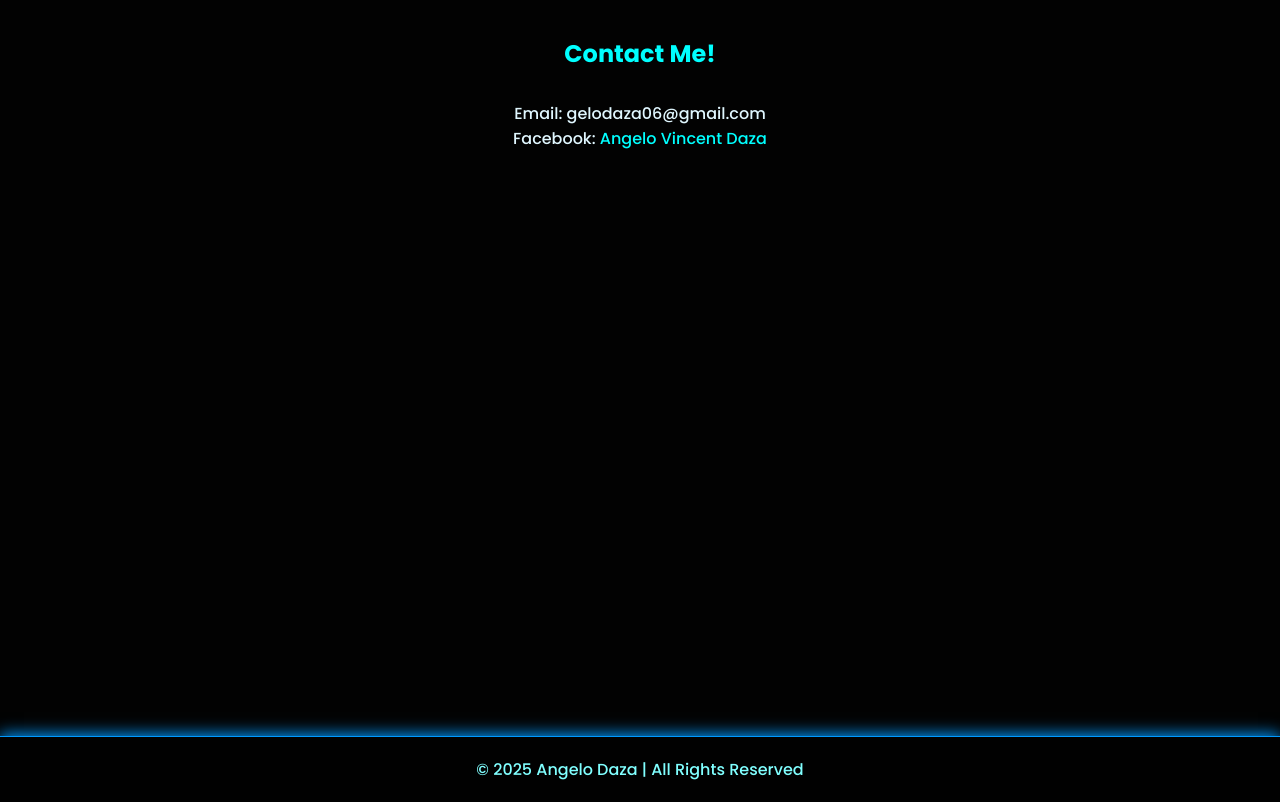
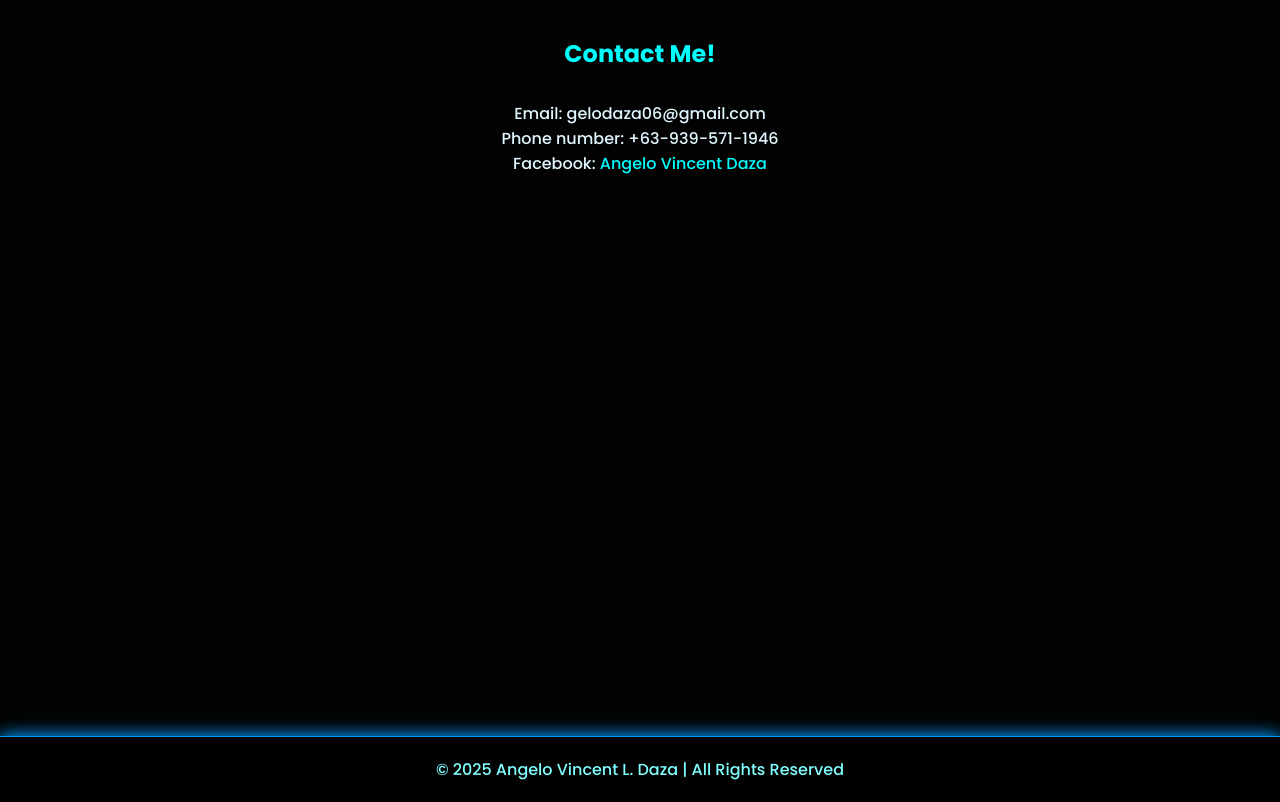
Before and after one commit to IamVincent006/gelo-portfolio, a plain HTML site: page index.html in a window 1280 px wide. Shown: the part 4680-5482 px from the top of the page. Drawn offline with Linux system fonts and the light colour scheme.

Commit message:
Update index.html

```diff
--- a/index.html
+++ b/index.html
@@ -174,6 +174,7 @@
   <section id="contact">
   <h2>Contact Me!</h2>
   <p>Email: gelodaza06@gmail.com</p>
+  <p>Phone number: +63-939-571-1946</p>
   <p>
     Facebook:
     <a href="https://www.facebook.com/gelodaza.06" target="_blank">
@@ -183,7 +184,7 @@
 </section>
 
   <footer>
-    <p>© 2025 Angelo Daza | All Rights Reserved</p>
+    <p>© 2025 Angelo Vincent L. Daza | All Rights Reserved</p>
   </footer>
 
   <script src="script.js"></script>
```
